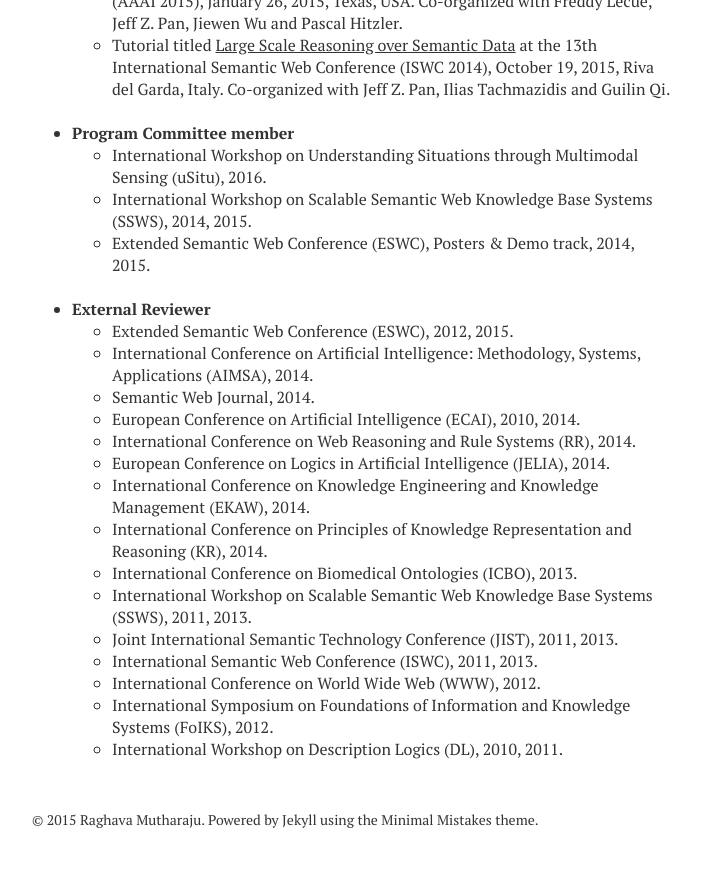
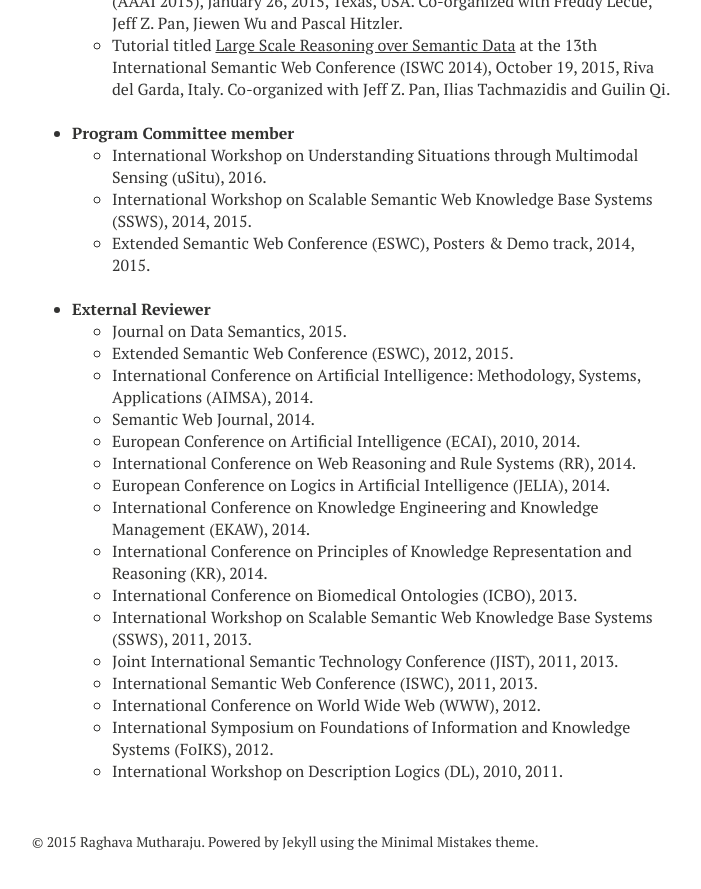
Before and after one commit to raghavam/raghavam.github.io, a Jekyll site: the page built from awards-activities.md, in a window 1280 px wide and 900 px high, scrolled down 624 px. Shown: the top 889 px of the window, without its empty margins (288-989 px from the left). Built offline with Jekyll 4.4.1, drawn with Linux system fonts in a browser that asks for light colours; nearby versions of some CDN libraries.

Commit message:
updated Activities section

```diff
--- a/awards-activities.md
+++ b/awards-activities.md
@@ -27,7 +27,9 @@ Activities
   * International Workshop on Scalable Semantic Web Knowledge Base Systems (SSWS), 2014, 2015.
   * Extended Semantic Web Conference (ESWC), Posters & Demo track, 2014, 2015.
 &nbsp;
+
 * **External Reviewer**
+  * Journal on Data Semantics, 2015.
   * Extended Semantic Web Conference (ESWC), 2012, 2015.
   * International Conference on Artificial Intelligence: Methodology, Systems, Applications (AIMSA), 2014.
   * Semantic Web Journal, 2014.
```
